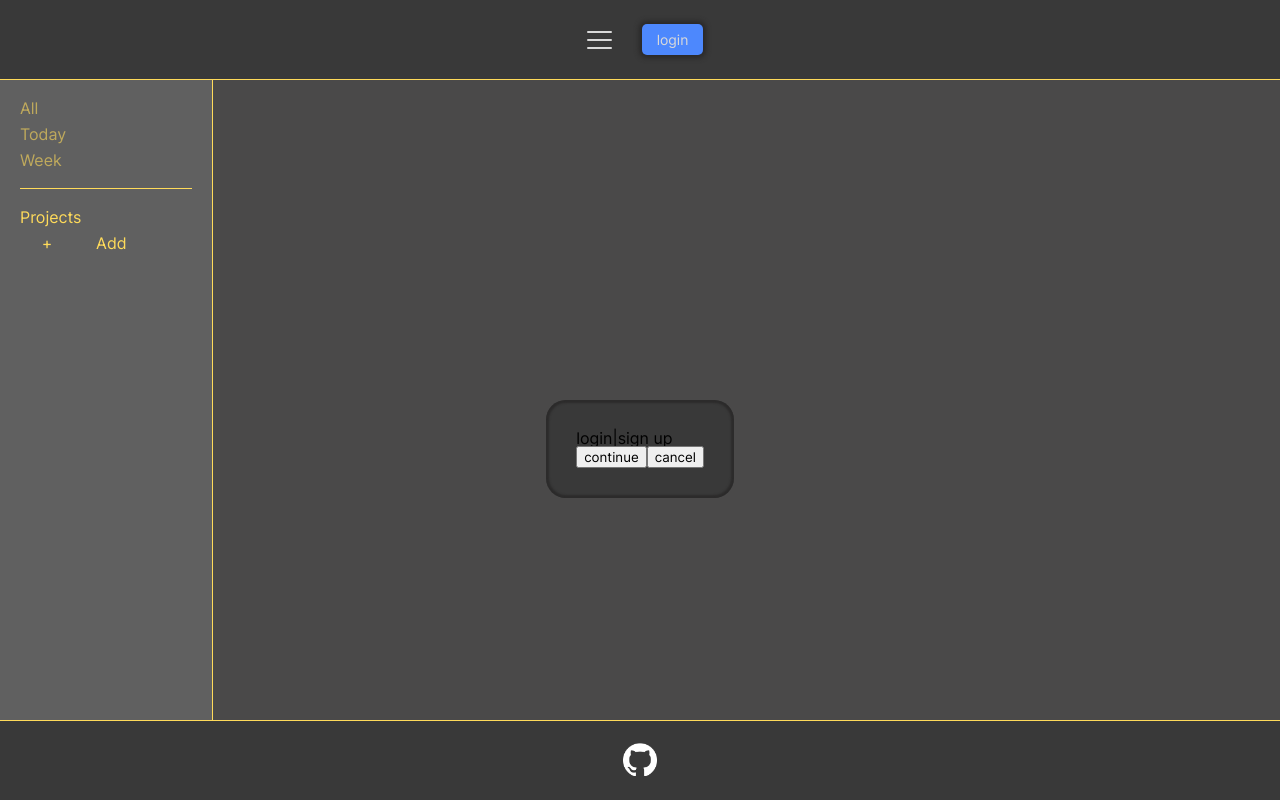
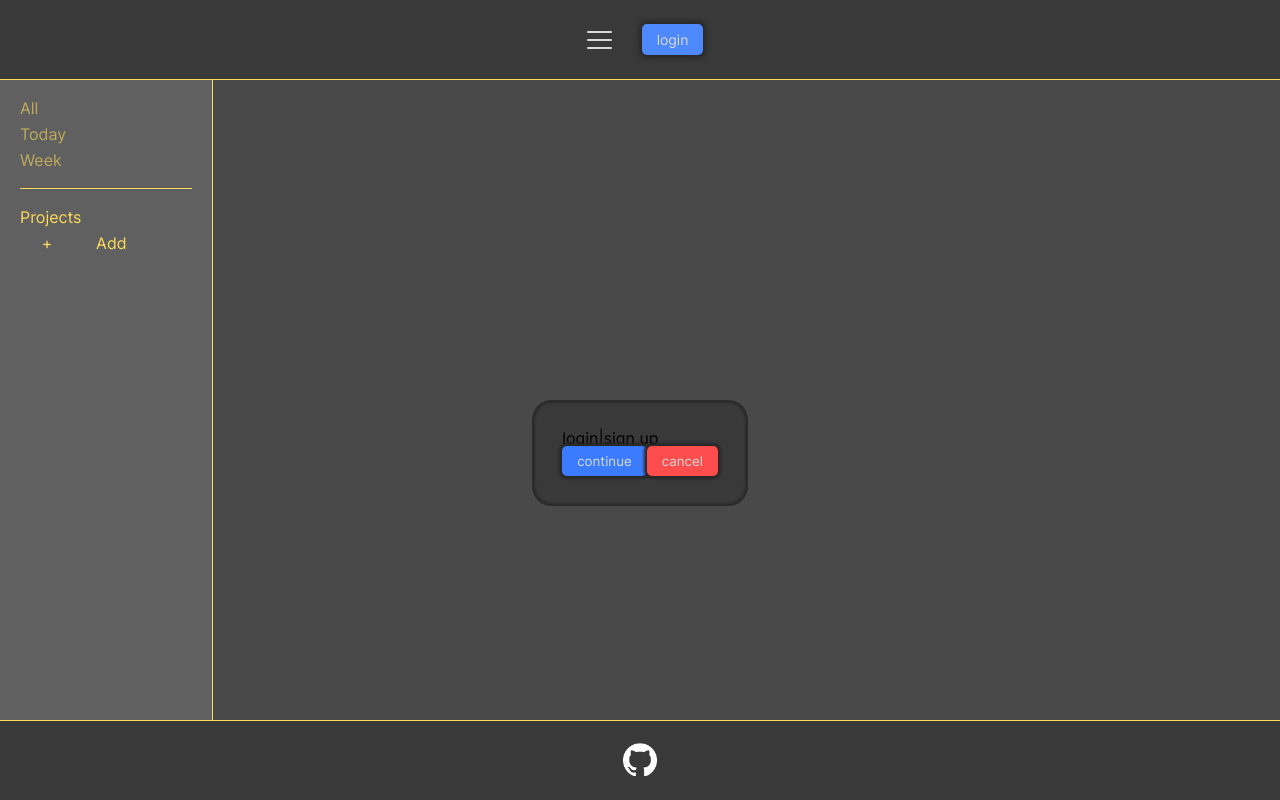
Before and after one commit to j-mcQueen/tasklister, a React (Create React App) app: page / in a window 1280 px wide. Built offline with nearby package versions, Linux system fonts and the light colour scheme; the HTML template or start-up script is replaced by a standard one.

Commit message:
Add color, dimensions, hover styles on btns

```diff
--- a/src/components/header/forms/form.css
+++ b/src/components/header/forms/form.css
@@ -7,3 +7,25 @@
     padding: 30px;
     border-radius: 20px;
 }
+
+#cont, #cancel {
+    color: #d9d9d9;
+    box-shadow: 0 0 3px 3px #292828;
+    padding: 7px 15px;
+    border: none;
+    border-radius: 5px;
+    transition: 0.2s ease;
+}
+
+#cont:hover, #cancel:hover {
+    cursor: pointer;
+    box-shadow: 0 0 3px 5px #292828;
+}
+
+#cont {
+    background-color: #3b7cff;
+}
+
+#cancel {
+    background-color: #FD4D4D;
+}
```
